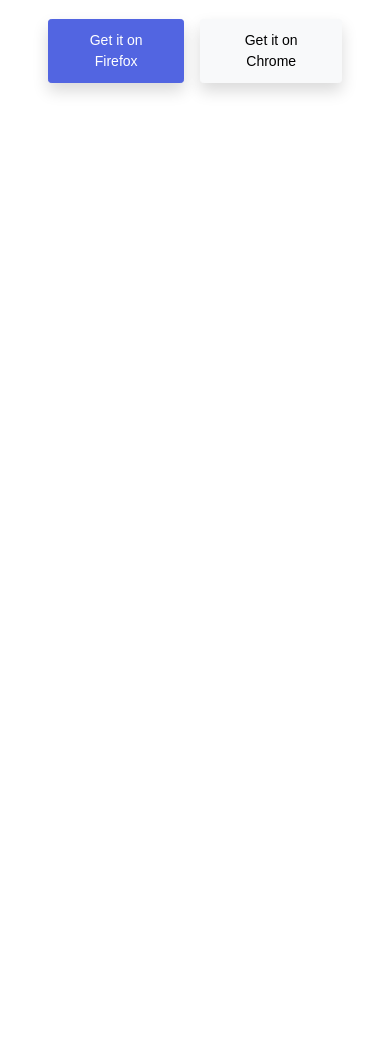
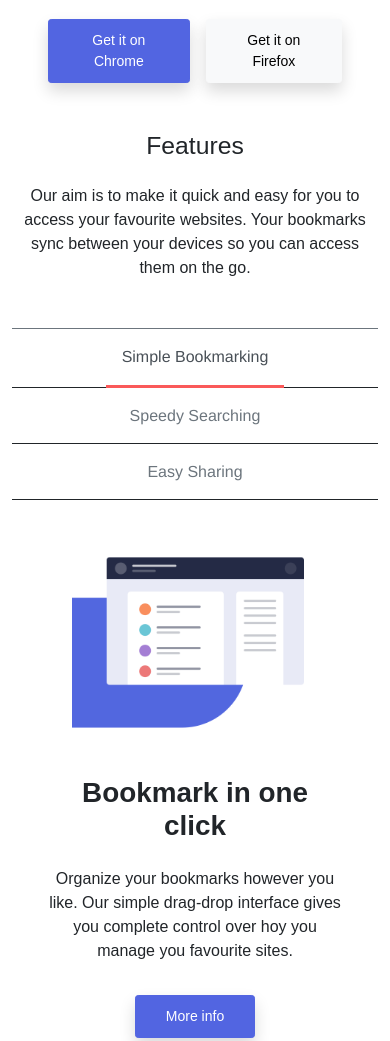
Before and after one commit to chaiben/sample-bootstrap5, a website: page public/index.html in a window 390 px wide. Shown: the part 580-1621 px from the top of the page. Before the commit the page ends 844 px from the top, so only its background shows below. Drawn offline with nearby package versions, Linux system fonts and the light colour scheme.

Commit message:
Ejercicio 2 - Añadida la sección de Features - Añadido el Tab menú utilizando el componente de “taba” de bootstrap. - Añadida la sección de Bookmark in one click

```diff
--- a/public/index.html
+++ b/public/index.html
@@ -9,7 +9,7 @@
     <title>Sprint 2</title>
 </head>
 <body>
-    <main class="container d-flex flex-column gap-5 align-items-center">
+    <main class="container d-flex flex-column gap-5 align-items-center mb-5">
         <!-- Menu superior -->
         <nav class="container navbar navbar-expand-lg navbar-light text-uppercase mb-5">
             <div class="container-fluid align-items-center">
@@ -39,23 +39,54 @@
         <section class="container row flex-row-reverse align-items-center">
             <!-- Columna Derecha -->
             <div class="col-12 col-lg-6">
-                <img src="./imagenes/ilustration-hero.png" class="ilustration-hero-img container-fluid mb-5" />
+                <img src="./imagenes/illustration-hero.png" class="illustration-hero-img container-fluid mb-5" />
                 <div class="container-image-compuesta">
-                    <span class="ilustration-hero"></span>
+                    <span class="illustration-hero"></span>
                     <span class="caja-azul-derecha"></span>
                 </div>
             </div>
             <!-- Columna Izquierda -->
-            <div class="col-12 col-lg-6 d-flex flex-column gap-3">
+            <div class="col-12 col-lg-6 d-flex flex-column justify-content-center gap-3">
                 <h1>A Simple Bookmark Manager</h1>
                 <p>A clean and simple interface to organize your favourite websites. Open a new browser tab and see your sites load instantly. Try it for free.</p>
-                <div class="d-flex gap-3">
-                    <button class="btn btn-primary btn-sm shadow" type="button">Get it on Firefox</button>
-                    <button class="btn btn-light btn-sm shadow" type="button">Get it on Chrome</button>
+                <div class="d-flex gap-3 justify-content-center justify-content-lg-start">
+                    <button class="btn btn-primary btn-sm shadow" type="button">Get it on Chrome</button>
+                    <button class="btn btn-light btn-sm shadow" type="button">Get it on Firefox</button>
                 </div>
             </div>
         </section>
         <!-- Final de la sección destacada -->
+        <!-- Sección de Features -->
+        <section class="container col-12 col-lg-6 text-center">
+            <h2 class="mb-4">Features</h2>
+            <div>Our aim is to make it quick and easy for you to access your favourite websites. Your bookmarks sync between your devices so you can access them on the go.</div>
+        </section>
+        <ul class="container col-12 col-lg-8 nav nav-tabs" id="myTab">
+            <li class="nav-item"><a href="#home" data-toggle="tab" class="nav-link active">Simple Bookmarking</a></li>
+            <li class="nav-item"><a href="#profile" data-toggle="tab" class="nav-link">Speedy Searching</a></li>
+            <li class="nav-item"><a href="#messages" data-toggle="tab" class="nav-link">Easy Sharing</a></li>
+        </ul>
+        <!-- Final de la sección de Features -->
+        <!-- Sección destacada2 -->
+        <section class="container row flex-row align-items-center">
+            <!-- Columna Izquierda -->
+            <div class="col-12 col-lg-6">
+                <img src="./imagenes/illustration-features-tab-1.png" class="illustration-features-tab-1-img container-fluid mb-5" />
+                <div class="container-image-compuesta">
+                    <span class="illustration-features-tab-1"></span>
+                    <span class="caja-azul-izquierda"></span>
+                </div>
+            </div>
+            <!-- Columna Derecha -->
+            <div class="col-12 col-lg-6 d-flex flex-column justify-content-center gap-3">
+                <h1>Bookmark in one click</h1>
+                <p>Organize your bookmarks however you like. Our simple drag-drop interface gives you complete control over hoy you manage you favourite sites.</p>
+                <div class="d-flex gap-3 justify-content-center justify-content-lg-start">
+                    <button class="btn btn-primary btn-sm shadow" type="button">More info</button>
+                </div>
+            </div>
+        </section>
+        <!-- Final de la sección destacada2 -->
     </main>
     <script src="../node_modules/bootstrap/dist/js/bootstrap.min.js"></script>
 </body>
--- a/scss/main.scss
+++ b/scss/main.scss
@@ -4,9 +4,10 @@
 
 .btn-secondary, .btn-secondary:hover{
     color: white !important;
+
 }
 
-.ilustration-hero{
+.illustration-hero{
     background-image: url(/public/imagenes/illustration-hero.svg);
     background-repeat: no-repeat;
     background-size: 34rem 24rem;
@@ -16,7 +17,18 @@
     width: 34rem;
     z-index: 2;
 }
-.ilustration-hero-img {
+.illustration-features-tab-1{
+    background-image: url(/public/imagenes/illustration-features-tab-1.svg);
+    background-position-x: center;
+    background-repeat: no-repeat;
+    background-size: 26.5rem 18rem;
+    display: block;
+    height: 18rem;
+    position: relative;
+    z-index: 2;
+}
+.illustration-features-tab-1-img,
+.illustration-hero-img {
     display: none;
 }
 
@@ -28,6 +40,8 @@
 $font-family-sans-serif: Arial, Helvetica, sans-serif;
 $primary:   #5265E1;
 $secondary: #FA5959;
+$nav-link-color: #6c757d;
+
 
 $navbar-dark-toggler-border-color:  none;
 $navbar-dark-toggler-icon-bg:       url('/public/imagenes/icon-hamburger.svg');
@@ -48,17 +62,73 @@
     width: 41vw;
     z-index: 1;
 }
+.caja-azul-izquierda {
+    background-color: $primary;
+    border-radius: 0 11rem 11rem 0;
+    display: block;
+    height: 18rem;
+    right: 9vw;
+    position: absolute;
+    top: 6rem;
+    width: 41vw;
+    z-index: 1;
+}
+
+@media (max-width: 767px) {
+    .nav-tabs .nav-link{
+        display: inline-block;
+    }
+    .nav-tabs{
+        flex-direction: column !important;
+        border-top: 1px solid rgb(108, 117, 125) !important;
+    }
+}
 
 @media (max-width: 992px) {
+    .container{
+        text-align: center;
+    }
     .container-image-compuesta,
-    .ilustration-hero,
+    .illustration-features-tab-1,
+    .illustration-hero,
     .caja-azul-derecha {
         display: none;
     }
-    .ilustration-hero-img {
+    .illustration-features-tab-1-img,
+    .illustration-hero-img {
         display: block;
     }
 }
 
 
 @import "../node_modules/bootstrap/scss/bootstrap";
+
+h1{
+    font-weight: bold;
+}
+
+.nav-item{
+    flex-grow: 1;
+}
+.nav-tabs{
+    border: none;
+    padding: 0;
+}
+.nav-tabs .nav-item{
+    border: none;
+    font-family: Helvetica, Arial , sans-serif;
+    font-size: 1rem;
+    min-width: 12.5rem;
+    padding-top: 1rem;
+    text-align: center;
+}
+.nav-tabs .nav-item{
+    border-bottom: 1px solid;
+}
+.nav-tabs .nav-link{
+    border: none;
+    padding: 0 1rem 1rem 1rem;
+}
+.nav-tabs .nav-link.active{
+    border-bottom: 3px solid $secondary;
+}
```
Also changed, not shown: public/css/main.css, public/css/main.min.css, public/imagenes/illustration-features-tab-1.png (added), public/imagenes/illustration-hero.png (renamed from public/imagenes/ilustration-hero.png), 2 other files.
